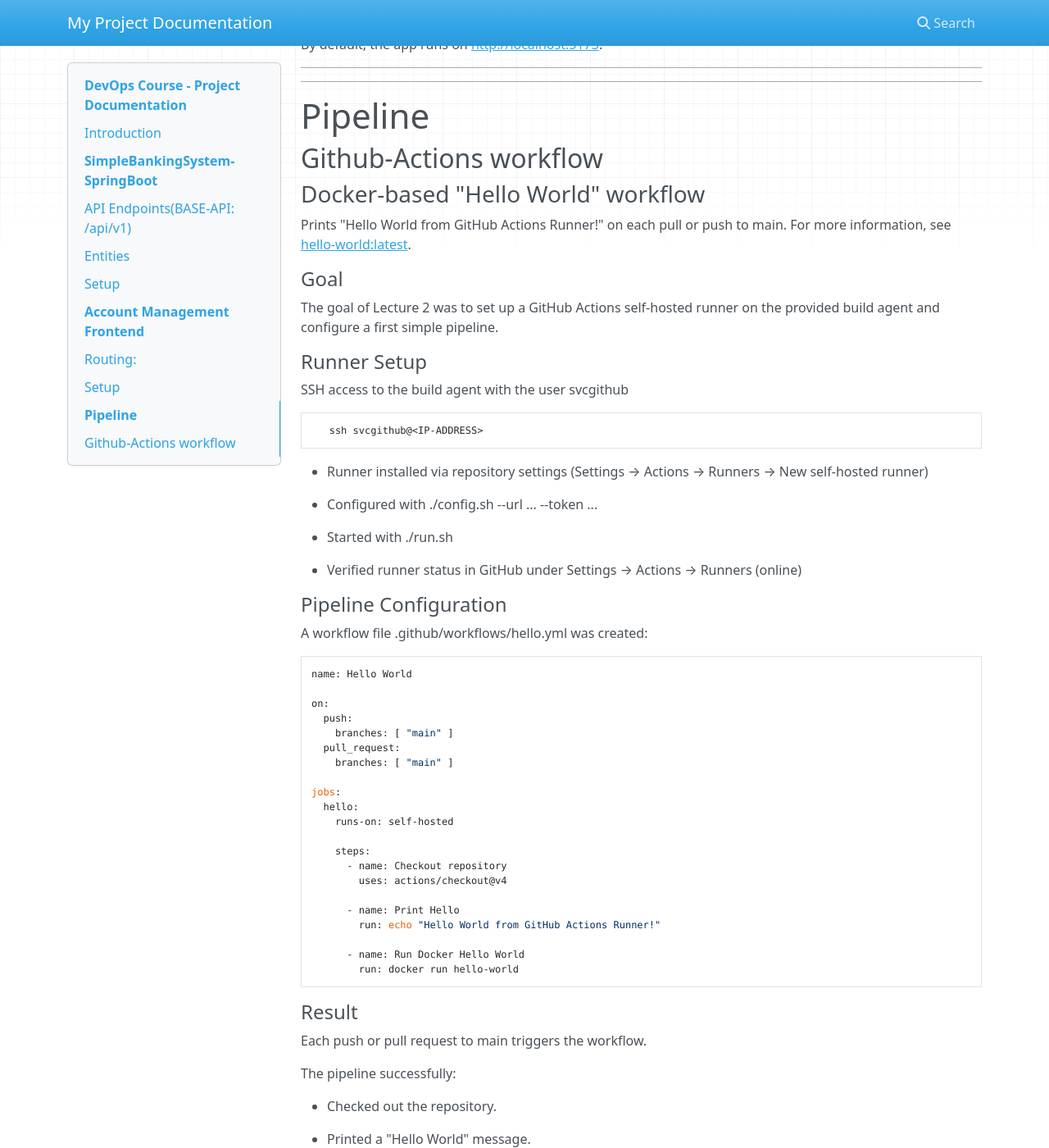
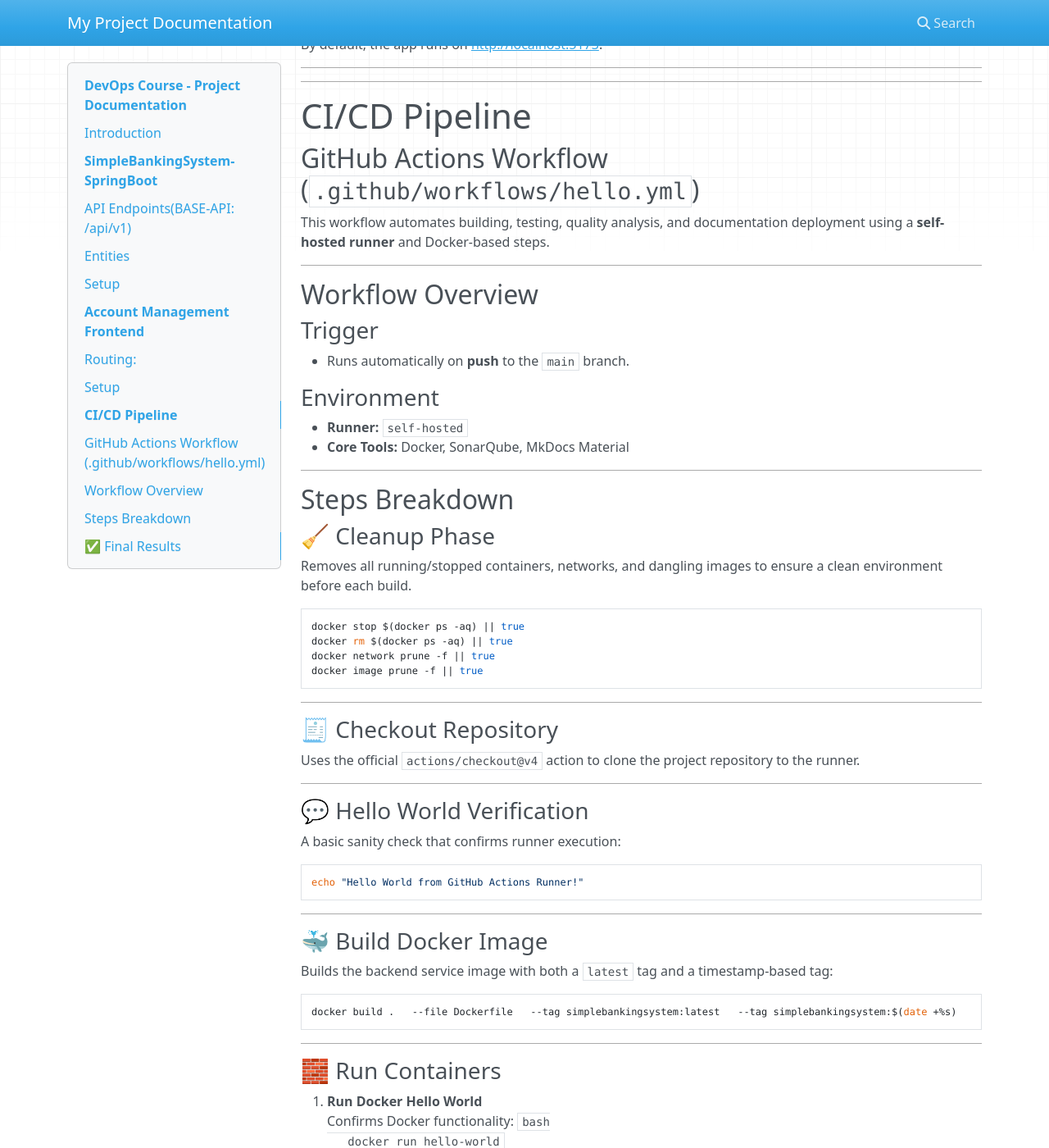
Before and after one commit to danielshahini/DevOpsFHV, an MkDocs documentation site: the page built from docs/doc.md, in a window 1280 px wide and 1400 px high, scrolled down 1533 px. Shown: the whole window at 82% size. Built offline with MkDocs 1.6.1, drawn with Linux system fonts in a browser that asks for light colours; nearby versions of some CDN libraries; some of the changed text lies outside the part shown.

Commit message:
/ update documentation

````diff
--- a/docs/doc.md
+++ b/docs/doc.md
@@ -85,66 +85,177 @@
 
 ---
 
-# Pipeline
+# CI/CD Pipeline
 
-## Github-Actions workflow
+## GitHub Actions Workflow (`.github/workflows/hello.yml`)
 
-### Docker-based "Hello World" workflow
+This workflow automates building, testing, quality analysis, and documentation deployment using a **self-hosted runner** and Docker-based steps.
 
-Prints "Hello World from GitHub Actions Runner!" on each pull or push to main.
-For more information, see [hello-world:latest](https://hub.docker.com/_/hello-world).
+---
 
-#### Goal
-The goal of Lecture 2 was to set up a GitHub Actions self-hosted runner on the provided build agent and configure a first simple pipeline.
+## Workflow Overview
 
-#### Runner Setup
+### Trigger
+- Runs automatically on **push** to the `main` branch.
 
-SSH access to the build agent with the user svcgithub
+### Environment
+- **Runner:** `self-hosted`
+- **Core Tools:** Docker, SonarQube, MkDocs Material
+
+---
+
+## Steps Breakdown
+
+### 🧹 Cleanup Phase
+Removes all running/stopped containers, networks, and dangling images to ensure a clean environment before each build.
+
 ```bash
-   ssh svcgithub@<IP-ADDRESS>
-```
-- Runner installed via repository settings (Settings → Actions → Runners → New self-hosted runner)
-
-- Configured with ./config.sh --url ... --token ...
-
-- Started with ./run.sh
-
-- Verified runner status in GitHub under Settings → Actions → Runners (online)
-
-#### Pipeline Configuration
-A workflow file .github/workflows/hello.yml was created:
-```bash
-name: Hello World
-
-on:
-  push:
-    branches: [ "main" ]
-  pull_request:
-    branches: [ "main" ]
-
-jobs:
-  hello:
-    runs-on: self-hosted
-
-    steps:
-      - name: Checkout repository
-        uses: actions/checkout@v4
-
-      - name: Print Hello
-        run: echo "Hello World from GitHub Actions Runner!"
-
-      - name: Run Docker Hello World
-        run: docker run hello-world
+docker stop $(docker ps -aq) || true
+docker rm $(docker ps -aq) || true
+docker network prune -f || true
+docker image prune -f || true
 ```
 
-#### Result
+---
 
-Each push or pull request to main triggers the workflow.
+### 🧾 Checkout Repository
+Uses the official `actions/checkout@v4` action to clone the project repository to the runner.
 
-The pipeline successfully:
+---
 
-- Checked out the repository.
+### 💬 Hello World Verification
+A basic sanity check that confirms runner execution:
 
-- Printed a "Hello World" message.
+```bash
+echo "Hello World from GitHub Actions Runner!"
+```
 
-- Ran the official hello-world Docker container, proving Docker integration.
+---
+
+### 🐳 Build Docker Image
+Builds the backend service image with both a `latest` tag and a timestamp-based tag:
+
+```bash
+docker build .   --file Dockerfile   --tag simplebankingsystem:latest   --tag simplebankingsystem:$(date +%s)
+```
+
+---
+
+### 🧱 Run Containers
+1. **Run Docker Hello World**
+   Confirms Docker functionality:
+   ```bash
+   docker run hello-world
+   ```
+
+2. **Run SimpleBankingSystem**
+   ```bash
+   docker run -d      --name simplebankingsystem      --restart unless-stopped      --network host      -p 8080:8080      simplebankingsystem:latest
+   ```
+
+---
+
+### 🧪 Integration Tests
+Copies and executes a test script inside the container:
+
+```bash
+docker cp ./scripts/integration_test.sh simplebankingsystem:/integration_test.sh
+docker exec simplebankingsystem chmod +x /integration_test.sh
+docker exec simplebankingsystem /integration_test.sh
+```
+
+---
+
+### 🏷️ Tag & Push Image
+Tags the built image and pushes it to the private Docker registry:
+
+```bash
+docker tag simplebankingsystem:latest 10.0.40.193:5000/team191/simplebankingsystem:latest
+docker push 10.0.40.193:5000/team191/simplebankingsystem:latest
+```
+
+---
+
+### ⚙️ Build Stage Extraction
+Builds a temporary **build-stage** image to extract compiled Java classes:
+
+```bash
+docker build . --target build -t simplebankingsystem-build
+container_id=$(docker create simplebankingsystem-build)
+mkdir -p target
+docker cp "$container_id":/app/target/classes ./target/classes
+docker rm "$container_id"
+```
+
+---
+
+### 🔍 SonarQube Static Analysis
+Runs a full SonarQube scan using Docker:
+
+```bash
+docker run --rm   -e SONAR_HOST_URL=http://10.0.40.193:9000/   -e SONAR_TOKEN=<SECRET_TOKEN>   -v $(pwd):/usr/src   sonarsource/sonar-scanner-cli:latest     -Dsonar.projectKey=simplebankingsystem     -Dsonar.sources=.     -Dsonar.java.binaries=target/classes
+```
+
+This ensures **code quality**, **coverage**, and **security compliance** before deployment.
+
+---
+
+### 🔐 Permission Fix
+Prevents permission conflicts when Docker creates root-owned files:
+
+```bash
+docker run --rm -v "${PWD}":/project bash:latest chown --recursive $(id -u):$(id -g) /project
+```
+
+---
+
+### 📚 Documentation Build (MkDocs)
+Builds project documentation inside a `squidfunk/mkdocs-material` container:
+
+```bash
+docker run --rm   -u "$(id -u):$(id -g)"   -v "${PWD}:/docs"   -w /docs   squidfunk/mkdocs-material   build -d /docs/build/site
+```
+
+---
+
+### ✅ Documentation Validation
+Ensures documentation is properly generated:
+
+```bash
+if [ ! -f build/site/doc/index.html ]; then
+  echo "❌ Documentation not built!"
+  exit 1
+fi
+echo "✅ Documentation successfully built!"
+```
+
+---
+
+### 🌐 Documentation Deployment
+Builds and deploys an Nginx container serving the generated docs:
+
+```bash
+docker build -f Dockerfile.nginx -t my-documentation .
+docker run --name mydoc -d --restart always -p 8081:80 my-documentation
+```
+
+---
+
+### 🔬 Documentation Integration Test
+Performs an automated integration test using curl inside an Alpine-based container:
+
+```bash
+docker run --name docintegrationtest --network host --rm   -v "${PWD}/integrationtest.sh:/integrationtest.sh:ro"   ellerbrock/alpine-bash-curl-ssl bash /integrationtest.sh
+```
+
+---
+
+## ✅ Final Results
+
+- Clean and reproducible builds
+- Automated backend and documentation deployment
+- Static code analysis via SonarQube
+- Integration tests to validate running containers
+- MkDocs-based documentation automatically served via Nginx
+
+---
````
